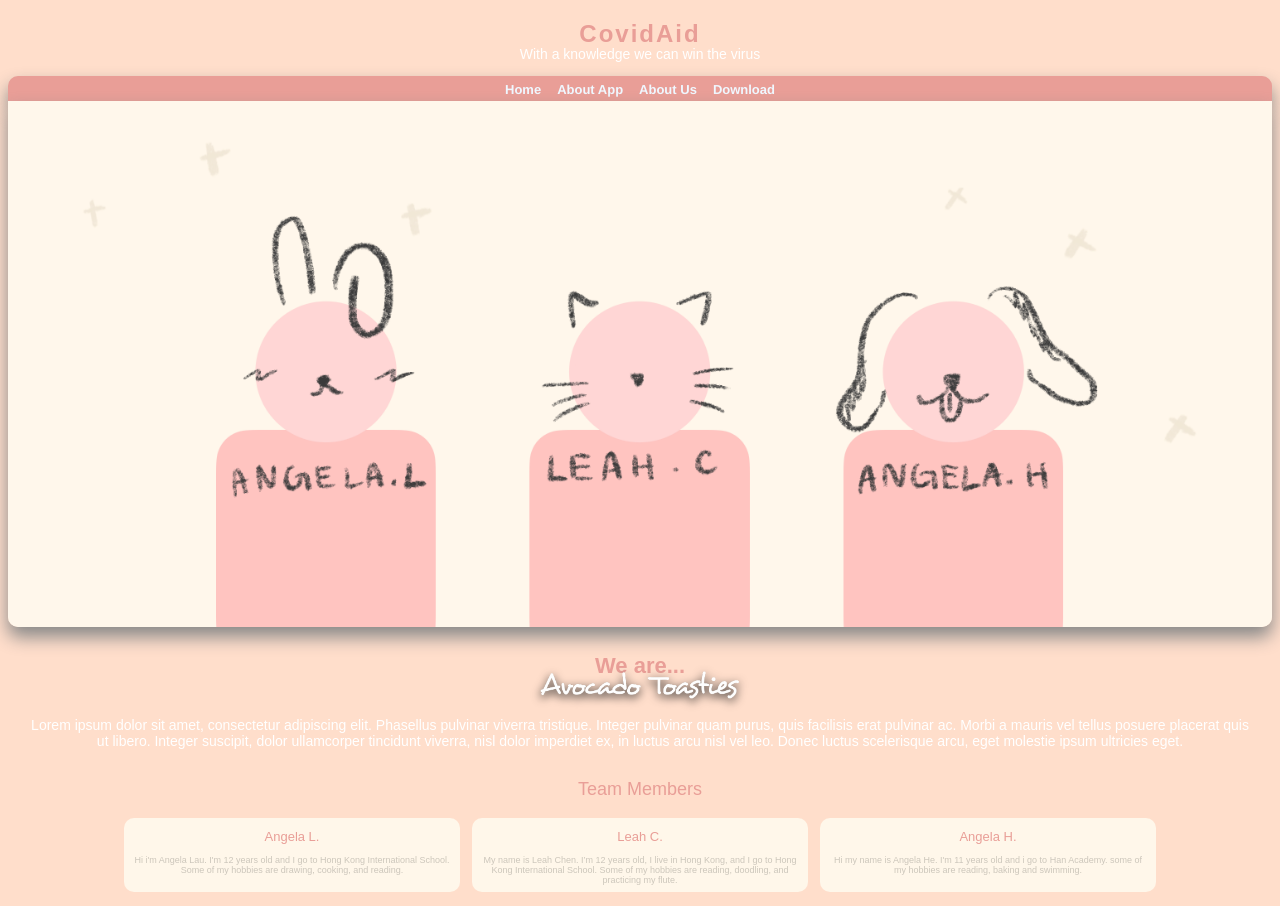
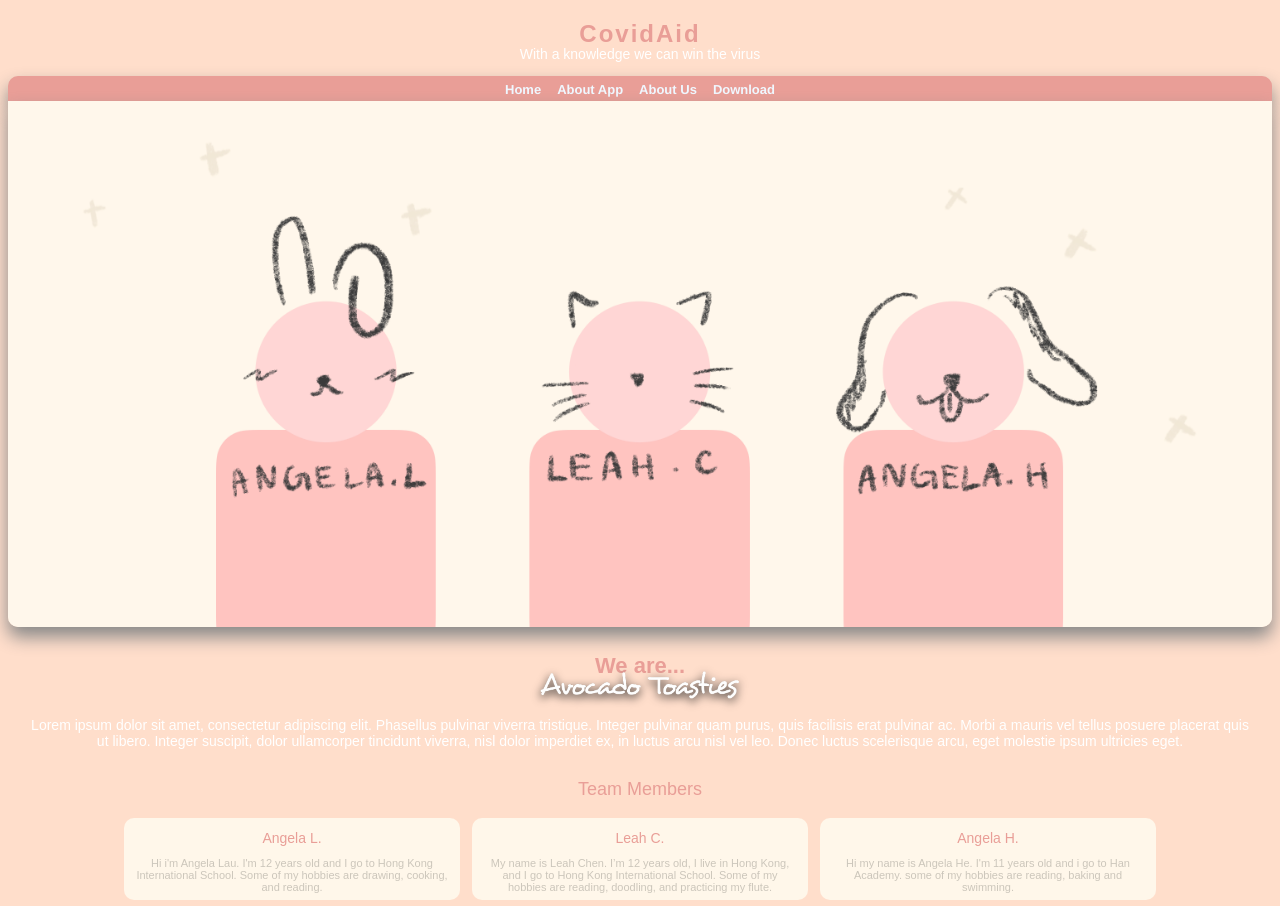
Before and after one commit to bluelighthk/avocado, a plain HTML site: page about.html in a window 1280 px wide. Shown: the top 906 px of the page. Drawn offline with Linux system fonts and the light colour scheme.

Commit message:
Update about.html

```diff
--- a/about.html
+++ b/about.html
@@ -37,16 +37,16 @@
         <p style="color: #e99e97; font-size: 18px; font-family:sans-serif; font-weight: 500; padding-top: 20px">Team Members</p>
         <div style="display: flex; justify-content: center">
            <div style="background-color: #FFF7EA; width: 25%; padding-bottom: 15px; padding-left:10px; padding-right:10px; border-radius: 10px">
-                <h2 style="color: #e99e97; font-size: 13px; font-family:sans-serif; font-weight: 500;">Angela L.</h2>
-                <p style="color:#CCC6BB; font-family: sans-serif; font-size: 9px;font-weight: 200; ; margin-bottom: -8px">Hi i'm Angela Lau. I'm 12 years old and I go to Hong Kong International School. Some of my hobbies are drawing, cooking, and reading.</p>
+                <h2 style="color: #e99e97; font-size: 14px; font-family:sans-serif; font-weight: 500;">Angela L.</h2>
+                <p style="color:#CCC6BB; font-family: sans-serif; font-size: 11px;font-weight: 200; ; margin-bottom: -8px">Hi i'm Angela Lau. I'm 12 years old and I go to Hong Kong International School. Some of my hobbies are drawing, cooking, and reading.</p>
            </div >&nbsp &nbsp
            <div style="background-color: #FFF7EA; width: 25%; padding-bottom: 15px; padding-left:10px; padding-right:10px; border-radius: 10px">
-                <h2 style="color: #e99e97; font-size: 13px; font-family:sans-serif; font-weight: 500;">Leah C.</h2>
-                <p style="color:#CCC6BB; font-family: sans-serif; font-size: 9px;font-weight: 200; ; margin-bottom: -8px">My name is Leah Chen. I’m 12 years old, I live in Hong Kong, and I go to Hong Kong International School. Some of my hobbies are reading, doodling, and practicing my flute.</p>
+                <h2 style="color: #e99e97; font-size: 14px; font-family:sans-serif; font-weight: 500;">Leah C.</h2>
+                <p style="color:#CCC6BB; font-family: sans-serif; font-size: 11px;font-weight: 200; ; margin-bottom: -8px">My name is Leah Chen. I’m 12 years old, I live in Hong Kong, and I go to Hong Kong International School. Some of my hobbies are reading, doodling, and practicing my flute.</p>
            </div>&nbsp &nbsp
            <div style="background-color: #FFF7EA; width: 25%; padding-bottom: 15px; padding-left:10px; padding-right:10px; border-radius: 10px">
-                <h2 style="color: #e99e97; font-size: 13px; font-family:sans-serif; font-weight: 500;">Angela H.</h2>
-                <p style="color:#CCC6BB; font-family: sans-serif; font-size: 9px;font-weight: 200; ; margin-bottom: -8px">Hi my name is Angela He. I'm 11 years old and i go to Han Academy. some of my hobbies are reading, baking and swimming.</p>
+                <h2 style="color: #e99e97; font-size: 14px; font-family:sans-serif; font-weight: 500;">Angela H.</h2>
+                <p style="color:#CCC6BB; font-family: sans-serif; font-size: 11px;font-weight: 200; ; margin-bottom: -8px">Hi my name is Angela He. I'm 11 years old and i go to Han Academy. some of my hobbies are reading, baking and swimming.</p>
            </div>
         </div>
         <!--Webpage content-->
```
